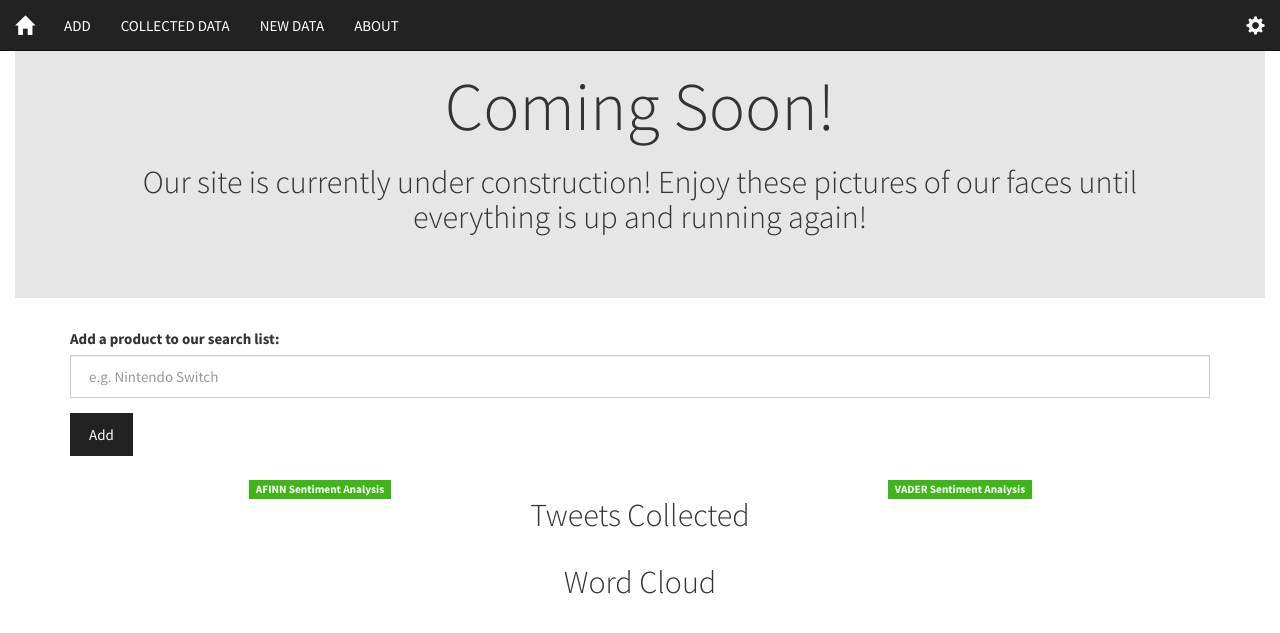
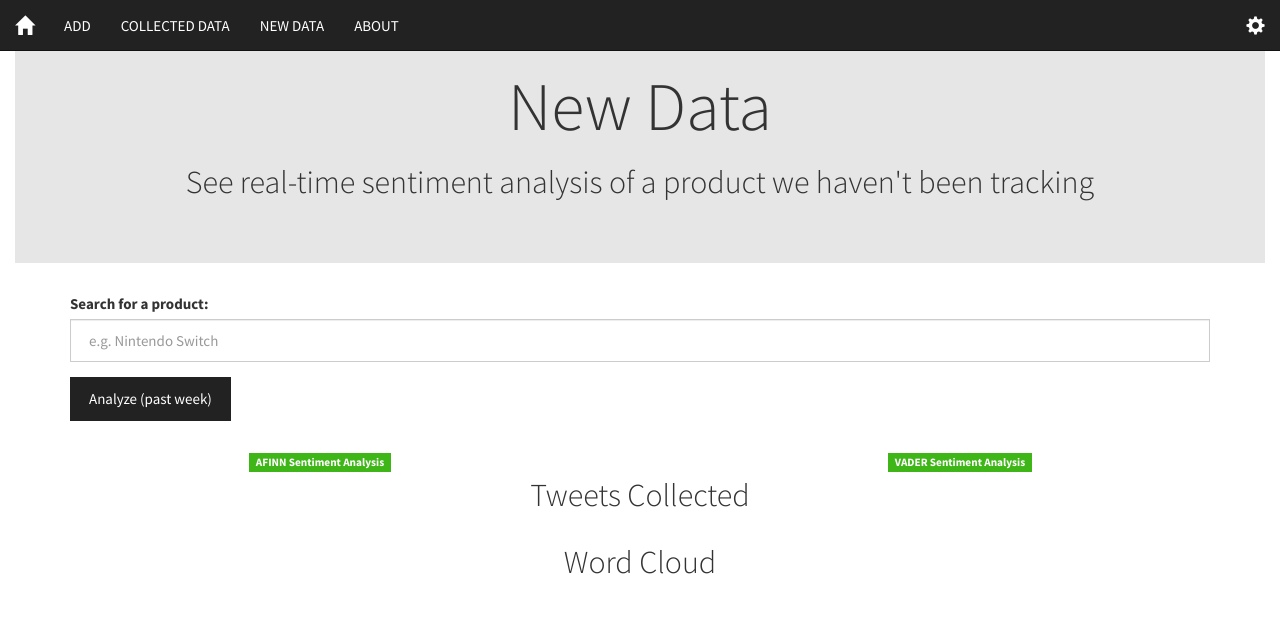
Before and after one commit to csyers/CSE-40437-Final-Project, a PHP site: page /html/ndata.html in a window 1280 px wide. Shown: the top 633 px of the page. Run offline with PHP 8.4, Linux system fonts and the light colour scheme; some libraries are stand-ins or nearby versions; some web fonts are replaced.

Commit message:
ndata update

```diff
--- a/website/html/ndata.html
+++ b/website/html/ndata.html
@@ -1,4 +1,4 @@
-<!doctype html>
+
 
 <html lang = "en">
 	<head>
@@ -52,8 +52,8 @@
 <section id="cover">
     <div class="container-fluid">
         <div class="jumbotron text-center">
-            <h1>Coming Soon!</h1>
-            <h2>Our site is currently under construction!  Enjoy these pictures of our faces until everything is up and running again!</h2>
+            <h1>New Data</h1>
+            <h2>See real-time sentiment analysis of a product we haven't been tracking</h2>
             <p></p>
         </div>
     </div>
@@ -65,10 +65,10 @@
 	<div class="container text-left">
 		<form role="form" id="view">
 			<div class="form-group">
-				<label for="newterm">Add a product to our search list:</label>
+				<label for="newterm">Search for a product:</label>
 				<input type="text" class="form-control" id="newterm" placeholder="e.g. Nintendo Switch">
 			</div>
-			<button type="submit" class="btn btn-default">Add</button>
+			<button type="submit" class="btn btn-default">Analyze (past week)</button>
 </form>
 </div>
 </section>
```
Also changed, not shown: website/php/ndata.php (line endings or trailing spaces).
